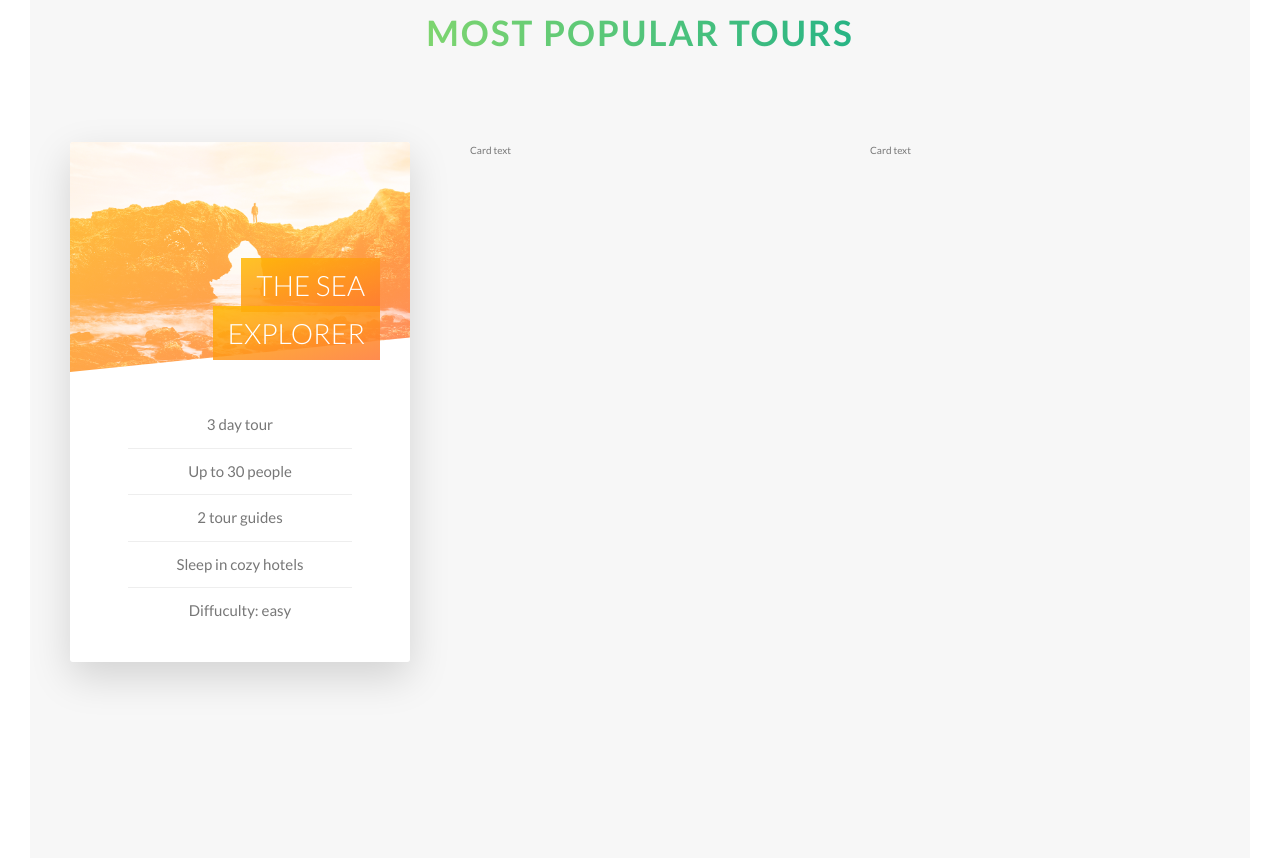
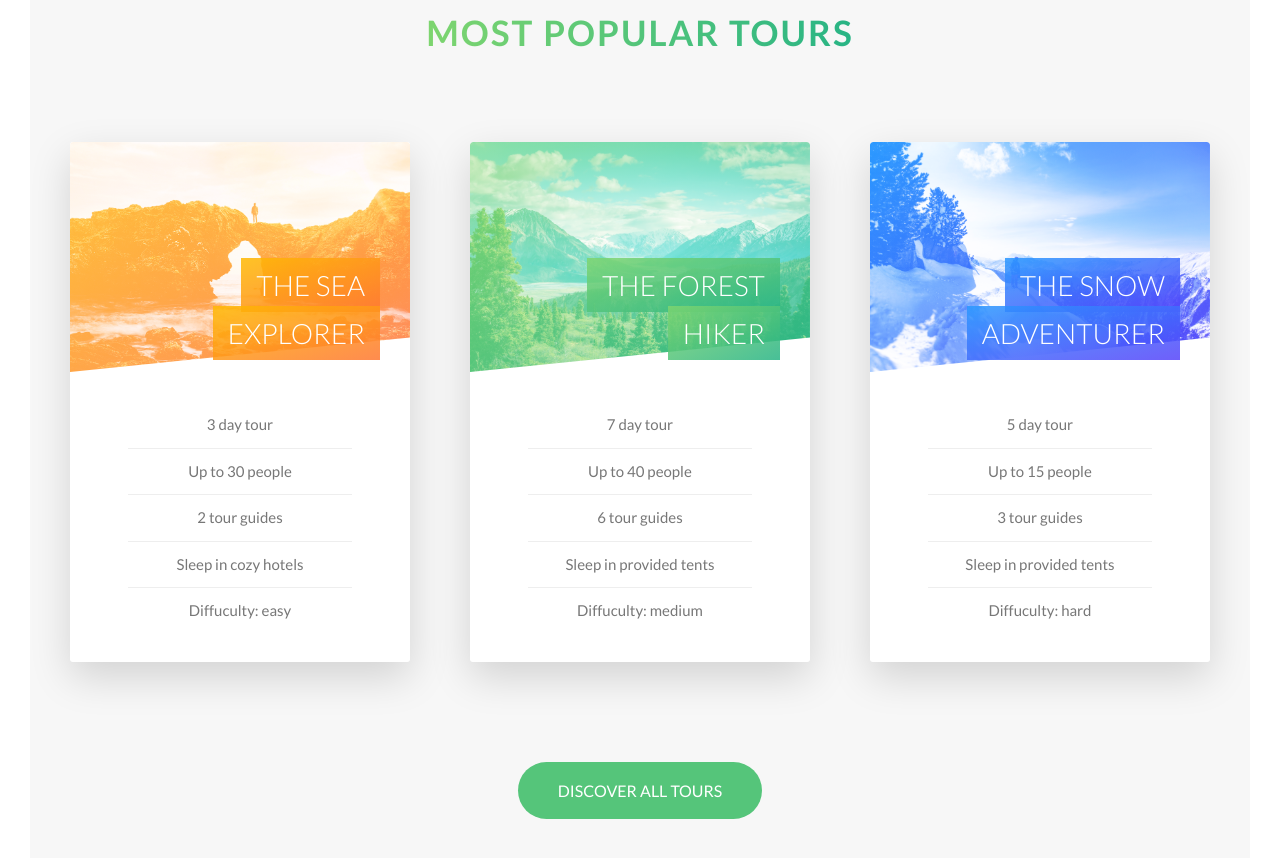
Before and after one commit to thmsbnrd/natours_sass, a website: page index.html in a window 1280 px wide. Shown: the part 2311-3169 px from the top of the page. Drawn offline with Linux system fonts and the light colour scheme.

Commit message:
created other tours cards

```diff
--- a/index.html
+++ b/index.html
@@ -109,6 +109,7 @@
             Most popular tours
           </h2>
         </div>
+
         <div class="row">
           <div class="col-1-of-3">
             <div class="card">
@@ -132,20 +133,86 @@
                 </div>
               </div>
               <div class="card__side card__side--back card__side--back-1">
-                BACK
+                <div class="card__cta">
+                  <div class="card__price-box">
+                    <p class="card__price-only">Only</p>
+                    <p class="card__price-value">$297</p>
+                  </div>
+                  <a href="#" class="btn btn--white">Book now!</a>
+                </div>
               </div>
             </div>
           </div>
+
           <div class="col-1-of-3">
             <div class="card">
-              Card text
+              <div class="card__side card__side--front">
+                <div class="card__picture card__picture--2">
+                  &nbsp;
+                </div>
+                <h4 class="card__heading">
+                  <span class="card__heading-span card__heading-span--2">
+                    The Forest Hiker
+                  </span>
+                </h4>
+                <div class="card__details">
+                  <ul>
+                    <li>7 day tour</li>
+                    <li>Up to 40 people</li>
+                    <li>6 tour guides</li>
+                    <li>Sleep in provided tents</li>
+                    <li>Diffuculty: medium</li>
+                  </ul>
+                </div>
+              </div>
+              <div class="card__side card__side--back card__side--back-2">
+                <div class="card__cta">
+                  <div class="card__price-box">
+                    <p class="card__price-only">Only</p>
+                    <p class="card__price-value">$497</p>
+                  </div>
+                  <a href="#" class="btn btn--white">Book now!</a>
+                </div>
+              </div>
             </div>
           </div>
+
           <div class="col-1-of-3">
             <div class="card">
-              Card text
+              <div class="card__side card__side--front">
+                <div class="card__picture card__picture--3">
+                  &nbsp;
+                </div>
+                <h4 class="card__heading">
+                  <span class="card__heading-span card__heading-span--3">
+                    The Snow Adventurer
+                  </span>
+                </h4>
+                <div class="card__details">
+                  <ul>
+                    <li>5 day tour</li>
+                    <li>Up to 15 people</li>
+                    <li>3 tour guides</li>
+                    <li>Sleep in provided tents</li>
+                    <li>Diffuculty: hard</li>
+                  </ul>
+                </div>
+              </div>
+              <div class="card__side card__side--back card__side--back-3">
+                <div class="card__cta">
+                  <div class="card__price-box">
+                    <p class="card__price-only">Only</p>
+                    <p class="card__price-value">$897</p>
+                  </div>
+                  <a href="#" class="btn btn--white">Book now!</a>
+                </div>
+              </div>
             </div>
           </div>
+        </div>
+
+        <div class="u-center-text u-margin-top-huge">
+          <a href="#" class="btn btn--green">Discover all tours</a>
         </div>
 
       </section>
--- a/sass/base/_utilities.scss
+++ b/sass/base/_utilities.scss
@@ -11,3 +11,11 @@
 .u-margin-bottom-big {
   margin-bottom: 8rem;
 }
+
+.u-margin-top-big {
+  margin-top: 8rem;
+}
+
+.u-margin-top-huge {
+  margin-top: 10rem;
+}
--- a/sass/components/_button.scss
+++ b/sass/components/_button.scss
@@ -32,6 +32,15 @@
 
     &::after {
       background-color: $color-white;
+    }
+  }
+
+  &--green {
+    background-color: $color-primary;
+    color: $color-white;
+
+    &::after {
+      background-color: $color-primary;
     }
   }
 
--- a/sass/components/_card.scss
+++ b/sass/components/_card.scss
@@ -31,6 +31,22 @@
           $color-secondary-dark
         );
       }
+
+      &-2 {
+        background-image: linear-gradient(
+          to right bottom,
+          $color-primary-light,
+          $color-primary-dark
+        );
+      }
+
+      &-3 {
+        background-image: linear-gradient(
+          to right bottom,
+          $color-tertiary-light,
+          $color-tertiary-dark
+        );
+      }
     }
   }
 
@@ -49,6 +65,8 @@
     background-blend-mode: screen;
     -webkit-clip-path: polygon(0 0, 100% 0, 100% 85%, 0 100%);
     clip-path: polygon(0 0, 100% 0, 100% 85%, 0 100%);
+    border-top-left-radius: 3px;
+    border-top-right-radius: 3px;
 
     &--1 {
       background-image: linear-gradient(
@@ -59,10 +77,20 @@
         url(../img/nat-5.jpg);
     }
     &--2 {
-      background-image: url(../img/nat-5.jpg);
+      background-image: linear-gradient(
+          to right bottom,
+          $color-primary-light,
+          $color-primary-dark
+        ),
+        url(../img/nat-6.jpg);
     }
     &--3 {
-      background-image: url(../img/nat-5.jpg);
+      background-image: linear-gradient(
+          to right bottom,
+          $color-tertiary-light,
+          $color-tertiary-dark
+        ),
+        url(../img/nat-7.jpg);
     }
   }
 
@@ -90,6 +118,22 @@
         rgba($color-secondary-dark, 0.85)
       );
     }
+
+    &--2 {
+      background-image: linear-gradient(
+        to right bottom,
+        rgba($color-primary-light, 0.85),
+        rgba($color-primary-dark, 0.85)
+      );
+    }
+
+    &--3 {
+      background-image: linear-gradient(
+        to right bottom,
+        rgba($color-tertiary-light, 0.85),
+        rgba($color-tertiary-dark, 0.85)
+      );
+    }
   }
 
   &__details {
@@ -111,4 +155,30 @@
       }
     }
   }
+
+  // FRONT SIDE STYLING
+  &__cta {
+    position: absolute;
+    top: 50%;
+    left: 50%;
+    transform: translate(-50%, -50%);
+    width: 90%;
+    text-align: center;
+  }
+
+  &__price-box {
+    text-align: center;
+    color: $color-white;
+    margin-bottom: 8rem;
+  }
+
+  &__price-only {
+    font-size: 1.4rem;
+    text-transform: uppercase;
+  }
+
+  &__price-value {
+    font-size: 6rem;
+    font-weight: 100;
+  }
 }
```
Also changed, not shown: css/style.css.
